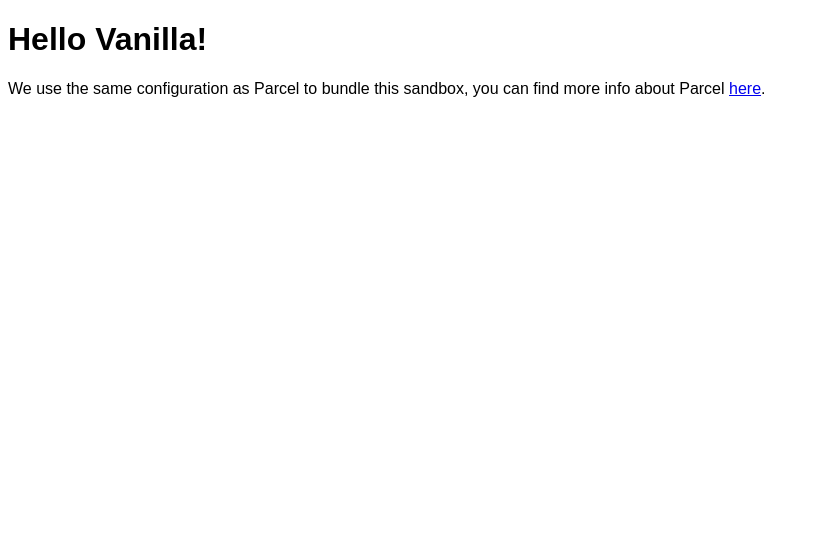
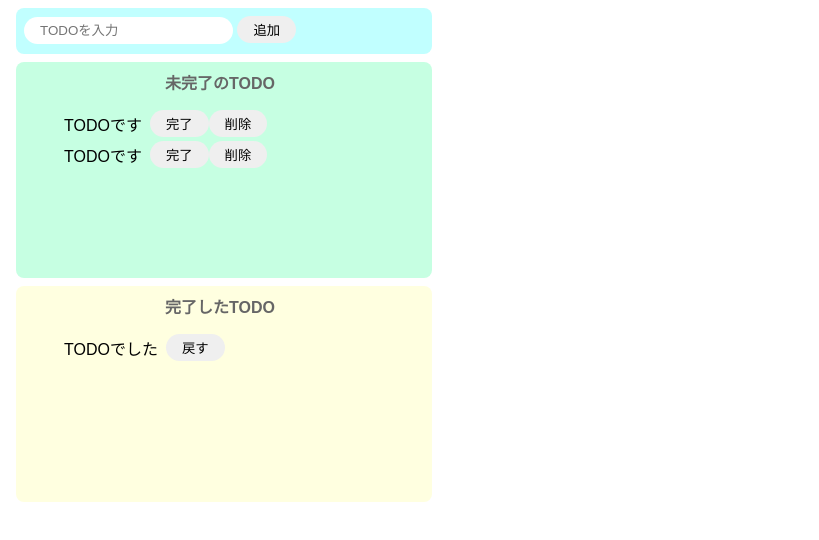
Before and after one commit to saqla/todo-jsOnly, a website built with Parcel: page index.html in a window 1280 px wide. Shown: the whole page, without its empty margins (0-819 px from the left). Built offline with nearby package versions, Linux system fonts and the light colour scheme.

Commit message:
create based HTML & CSS

```diff
--- a/index.html
+++ b/index.html
@@ -1,16 +1,48 @@
 <!DOCTYPE html>
 <html>
+  <head>
+    <title>ATODO(JS)</title>
+    <meta charset="UTF-8" />
+  </head>
 
-<head>
-	<title>Parcel Sandbox</title>
-	<meta charset="UTF-8" />
-</head>
+  <body>
+    <div class="input-area">
+      <input placeholder="TODOを入力" />
+      <button>追加</button>
+    </div>
 
-<body>
-	<div id="app"></div>
+    <div class="incomplete-area">
+      <p class="title">未完了のTODO</p>
+      <ul>
+        <li class="list-row">
+          <p>
+            TODOです
+          </p>
+          <button>完了</button>
+          <button>削除</button>
+        </li>
+        <li class="list-row">
+          <p>
+            TODOです
+          </p>
+          <button>完了</button>
+          <button>削除</button>
+        </li>
+      </ul>
+    </div>
 
-	<script src="src/index.js">
-	</script>
-</body>
+    <div class="complete-area">
+      <p class="title">完了したTODO</p>
+      <ul>
+        <li class="list-row">
+          <p>
+            TODOでした
+          </p>
+          <button>戻す</button>
+        </li>
+      </ul>
+    </div>
 
+    <script src="src/index.js"></script>
+  </body>
 </html>
--- a/src/index.js
+++ b/src/index.js
@@ -1,10 +1 @@
 import "./styles.css";
-
-document.getElementById("app").innerHTML = `
-<h1>Hello Vanilla!</h1>
-<div>
-  We use the same configuration as Parcel to bundle this sandbox, you can find more
-  info about Parcel
-  <a href="https://parceljs.org" target="_blank" rel="noopener noreferrer">here</a>.
-</div>
-`;
--- a/src/styles.css
+++ b/src/styles.css
@@ -1,3 +1,65 @@
 body {
   font-family: sans-serif;
 }
+
+input {
+  border-radius: 16px;
+  border: none;
+  padding: 6px 16px;
+  outline: none;
+}
+button {
+  border-radius: 16px;
+  border: none;
+  padding: 4px 16px;
+}
+
+button:hover {
+  background-color: #ff7fff;
+  color: #fff;
+  cursor: pointer;
+}
+
+p {
+  margin: 0;
+  margin-right: 8px;
+}
+
+.input-area {
+  background-color: #c1ffff;
+  width: 400px;
+  height: 30px;
+  padding: 8px;
+  margin: 8px;
+  border-radius: 8px;
+}
+
+.incomplete-area {
+  background-color: #c6ffe2;
+  width: 400px;
+  min-height: 200px;
+  padding: 8px;
+  margin: 8px;
+  border-radius: 8px;
+}
+.complete-area {
+  background-color: #ffffe0;
+  width: 400px;
+  min-height: 200px;
+  padding: 8px;
+  margin: 8px;
+  border-radius: 8px;
+}
+
+.title {
+  text-align: center;
+  margin-top: 0;
+  font-weight: bold;
+  color: #666;
+}
+
+.list-row {
+  display: flex;
+  align-items: center;
+  padding-bottom: 4px;
+}
```
